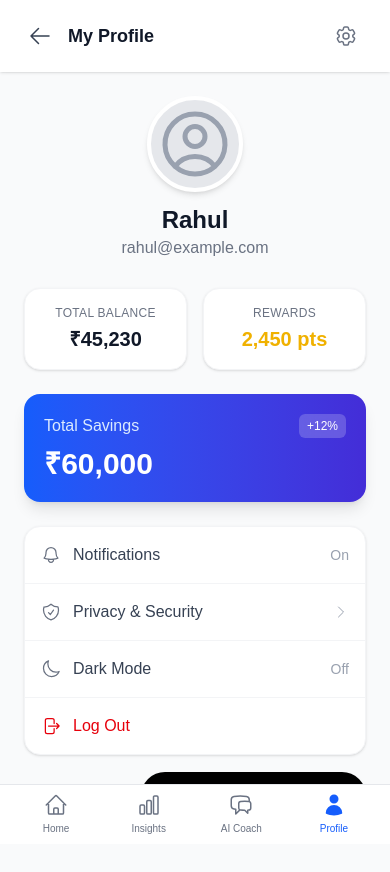
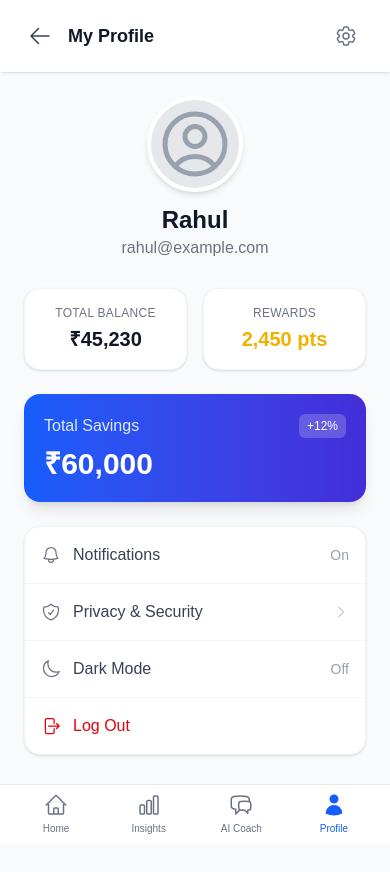
Before and after one commit to AnvitK/finwell-ai, a Next.js app: page /profile in a window 390 px wide. Shown: the top 872 px of the page. Built offline with nearby package versions, Linux system fonts and the light colour scheme.

Commit message:
fix: remove redundant 'Ask FinWell AI' floating button to improve mobile UI

```diff
--- a/app/layout.js
+++ b/app/layout.js
@@ -1,6 +1,6 @@
 import { Geist, Geist_Mono } from "next/font/google";
 import Navbar from "@/components/layout/Navbar";
-import FloatingCTA from "@/components/FloatingCTA";
+
 import "./globals.css";
 
 const geistSans = Geist({
@@ -25,7 +25,7 @@ export default function RootLayout({ children }) {
         className={`${geistSans.variable} ${geistMono.variable} antialiased bg-gray-50 min-h-screen pb-20`}
       >
         {children}
-        <FloatingCTA />
+
         <Navbar />
       </body>
     </html>
--- a/components/FloatingCTA.js
+++ /dev/null
@@ -1,29 +0,0 @@
-"use client";
-
-import { ChatBubbleBottomCenterTextIcon } from '@heroicons/react/24/solid';
-import { useState } from 'react';
-import { motion, AnimatePresence } from 'framer-motion';
-import Link from 'next/link';
-
-export default function FloatingCTA() {
-    const [isVisible, setIsVisible] = useState(true);
-
-    // Logic to hide on chat page could be added here if needed,
-    // but for now we'll just show it globally or rely on parent to not render it on /chat.
-
-    return (
-        <div className="fixed bottom-6 right-6 z-50">
-            <Link href="/chat">
-                <motion.button
-                    whileHover={{ scale: 1.05 }}
-                    whileTap={{ scale: 0.95 }}
-                    className="group flex items-center gap-2 bg-black text-white px-5 py-3 rounded-full shadow-lg hover:shadow-xl transition-all"
-                >
-                    <ChatBubbleBottomCenterTextIcon className="w-6 h-6 text-blue-400" />
-                    <span className="font-medium pr-1">Ask FinWell AI</span>
-                    <span className="bg-blue-600 text-[10px] px-1.5 py-0.5 rounded text-white font-bold group-hover:bg-white group-hover:text-blue-600 transition-colors">BETA</span>
-                </motion.button>
-            </Link>
-        </div>
-    );
-}
```
